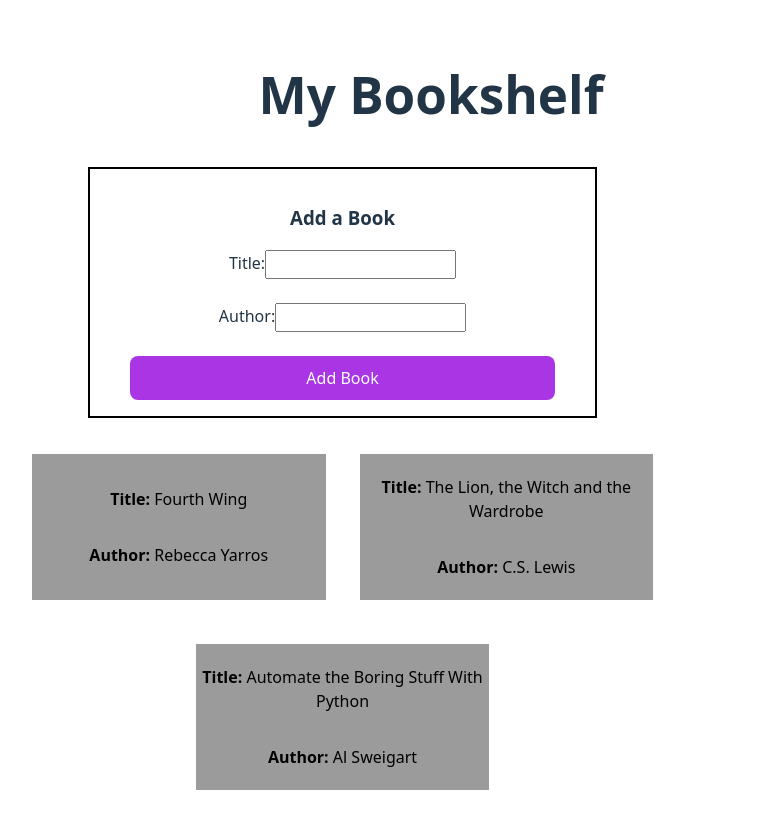
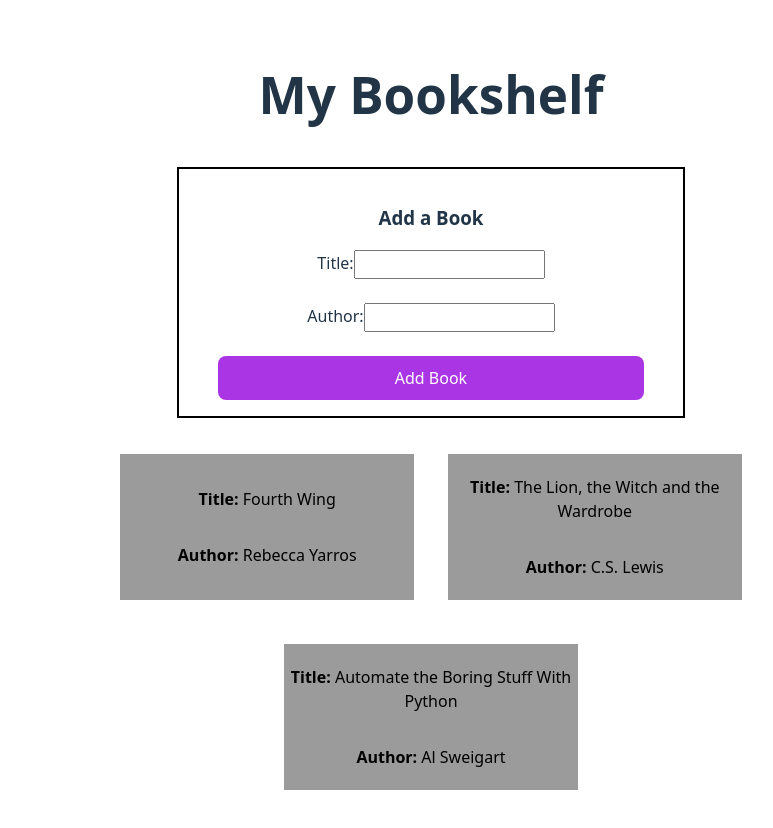
Before and after one commit to SylviaRemington/controlled-forms-in-react-lab, a React (Vite) app: page / in a window 1280 px wide. Shown: the top 828 px of the page, without its empty margins (209-982 px from the left). Built offline with nearby package versions, Linux system fonts and the light colour scheme.

Commit message:
put h1 and Bookshelf tag in a div in App.jsx & then able to style all together in conjunction without weird spacing

```diff
--- a/src/App.css
+++ b/src/App.css
@@ -34,6 +34,12 @@ button {
   flex-wrap: wrap;
 }
 
+.mainContainer {
+  display:flex;
+  flex-direction: column;
+  align-items: center;
+}
+
 @keyframes logo-spin {
   from {
     transform: rotate(0deg);
--- a/src/App.jsx
+++ b/src/App.jsx
@@ -3,10 +3,10 @@ import Bookshelf from './components/Bookshelf/Bookshelf.jsx';
 
 const App = () => {
   return (
-    <>
+    <div className="mainContainer">
       <h1>My Bookshelf</h1>
       <Bookshelf />
-    </>
+    </div>
   )
 };
 
--- a/src/index.css
+++ b/src/index.css
@@ -35,6 +35,7 @@ body {
 h1 {
   font-size: 3.2em;
   line-height: 1.1;
+  justify-content: center;
 }
 
 button {
```
